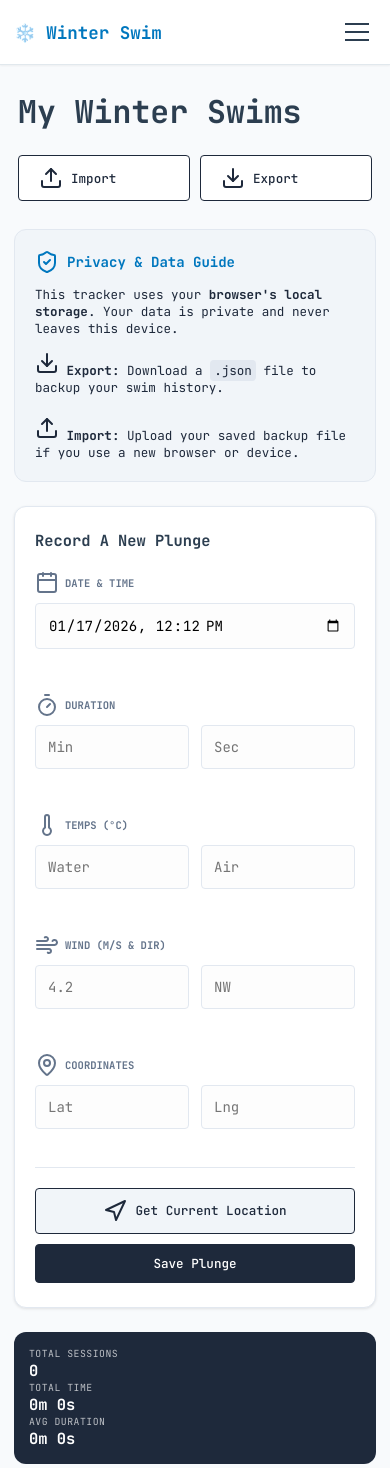
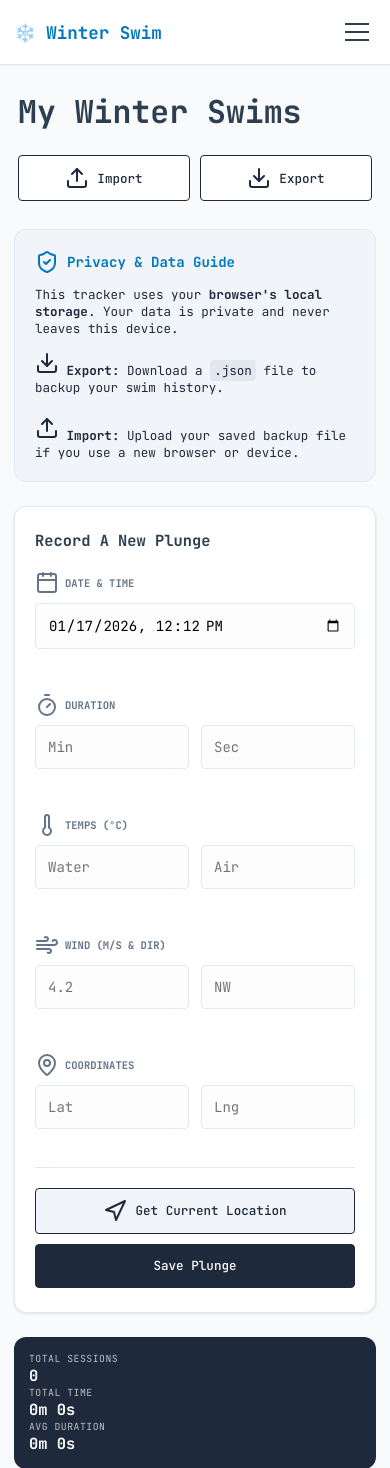
Before and after one commit to tjomk/winterswim, a Django app: page /en/plunge-tracker/ in a window 390 px wide. Shown: the top 1468 px of the page. Run offline with Django 5.2, Linux system fonts and the light colour scheme; parts of the project's set-up code (start-up, migrations or seed data) failed here and were passed over; some libraries are stand-ins or nearby versions.

Commit message:
Start unifying design

```diff
--- a/static/css/main.css
+++ b/static/css/main.css
@@ -530,21 +530,21 @@ img {
  * ============================================
  */
 
-/* Buttons */
+/* Buttons - Updated to match Plunge Tracker style */
 .btn {
-    display: inline-block;
-    padding: var(--spacing-sm) var(--spacing-lg);
+    display: inline-flex;
+    align-items: center;
+    justify-content: center;
+    gap: 8px;
+    padding: 8px 16px;
     font-family: var(--font-family-base);
     font-size: var(--font-size-base);
     font-weight: var(--font-weight-medium);
-    line-height: var(--line-height-tight);
-    text-align: center;
+    border-radius: 4px;
+    cursor: pointer;
+    transition: all 0.2s;
     text-decoration: none;
     border: 1px solid transparent;
-    border-radius: var(--radius-md);
-    cursor: pointer;
-    transition: all var(--transition-base);
-    user-select: none;
 }
 
 .btn:focus {
@@ -2331,20 +2283,7 @@ h1 {
         gap: 1rem;
     }
 
-    .tracker-header .actions {
-        width: 100%;
-        display: flex;
-        justify-content: space-around;
-        gap: 10px;
-    }
-
-    .tracker-header .actions button {
-        flex: 1;
-    }
-
-    .tracker-header .actions .btn-outline {
-        flex: 1;
-    }
+
 
     .stats-bar {
         flex-direction: column;
--- a/templates/plunge_tracker/plunge_list.html
+++ b/templates/plunge_tracker/plunge_list.html
@@ -36,8 +36,8 @@
     <header class="tracker-header">
         <h1>{% trans "My Winter Swims" %}</h1>
         <div class="actions">
-            <button id="import-plunges-btn" class="btn-outline"><i data-lucide="upload"></i> {% trans "Import" %}</button>
-            <button id="export-plunges-btn" class="btn-outline"><i data-lucide="download"></i> {% trans "Export" %}</button>
+            <button id="import-plunges-btn" class="btn btn-outline"><i data-lucide="upload"></i> {% trans "Import" %}</button>
+            <button id="export-plunges-btn" class="btn btn-outline"><i data-lucide="download"></i> {% trans "Export" %}</button>
             <input type="file" id="import-file-input" style="display: none;" accept="application/json">
         </div>
     </header>
@@ -102,10 +102,10 @@
             </div>
 
             <div class="form-footer">
-                <button type="button" id="get-location-btn" class="btn-location">
+                <button type="button" id="get-location-btn" class="btn btn-location">
                     <i data-lucide="navigation"></i> {% trans "Get Current Location" %}
                 </button>
-                <button type="submit" class="btn-primary">{% trans "Save Plunge" %}</button>
+                <button type="submit" class="btn btn-primary">{% trans "Save Plunge" %}</button>
             </div>
         </form>
     </section>
```
Also changed, not shown: other parts of static/css/main.css (+39 -93 lines).
